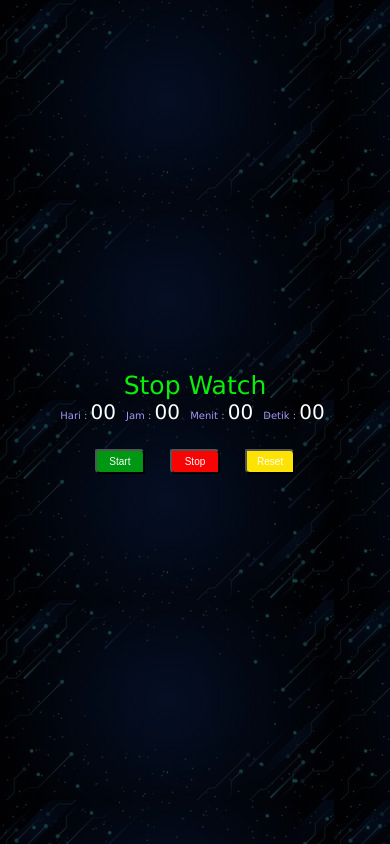
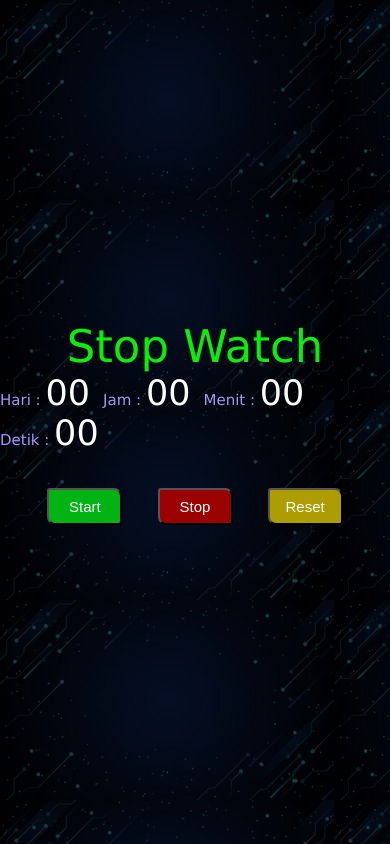
Before and after one commit to sapikwaidi/stopwatch.github.io, a plain HTML site: page index.html in a window 390 px wide. Drawn offline with Linux system fonts and the light colour scheme.

Commit message:
replace font size as small size

```diff
--- a/style.css
+++ b/style.css
@@ -46,15 +46,15 @@ div .batas-kanan{
 }
 
 #start {
-	background-color: #009712;
+	background-color: #02b314;
 }
 
 #stop {
-	background-color: #f70404;
+	background-color: #9b0303;
 }
 
 #reset {
-	background-color: #fce304;
+	background-color: #ae9d00;
 }
 
 /* Jika ukuran layar lebar 601px atau lebih, setel ukuran font <div> menjadi 80px */
@@ -95,34 +95,34 @@ div .batas-kanan{
 /* Jika ukuran layar lebar 600px atau kurang, setel ukuran font <div> menjadi 30px*/
 @media screen and (max-width: 600px) {
     div .judul{
-        font-size: 25px;
+        font-size: 45px;
     }
 
     div .txt{
-        font-size: 10px;
+        font-size: 15px;
     }
 
     div .digit{
-        font-size: 20px;
+        font-size: 35px;
     }
 
     #buttons {
-        margin-top: 25px;
+        margin-top: 35px;
     }
 
     .btn {
-        width: 50px;
-        padding: 5px 7.5px;
-        margin: 0px 10px;
-        border-top-right-radius: 5px;
-        border-bottom-left-radius: 5px;
-        border-bottom-right-radius: 2px;
-        border-top-left-radius: 2px;
-        font-size: 10px;
-        font-weight: 250;
+        width: 75px;
+        padding: 8px 10px;
+        margin: 0px 15px;
+        border-top-right-radius: 8px;
+        border-bottom-left-radius: 8px;
+        border-bottom-right-radius: 3px;
+        border-top-left-radius: 3px;
+        font-size: 15px;
+        font-weight: 350;
     }
 
     div .batas-kanan{
-        margin-right: 5px;
+        margin-right: 8px;
     }
 }
```
